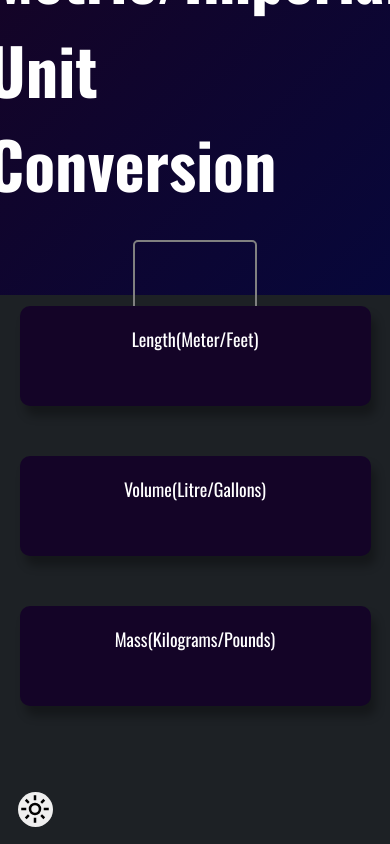
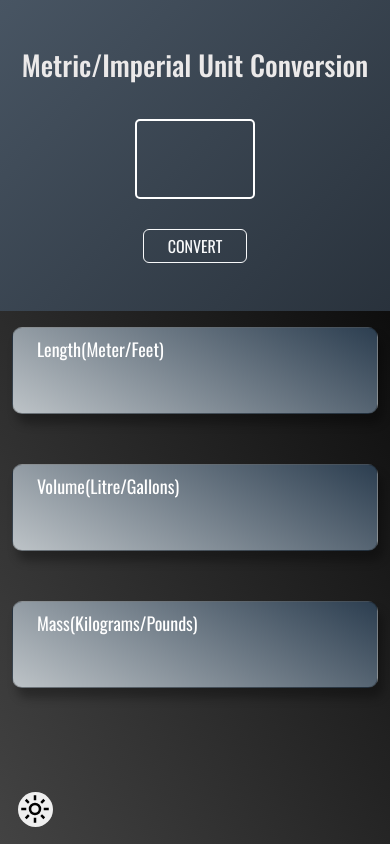
Before and after one commit to kinzemam/unit-converter, a plain HTML site: page index.html in a window 390 px wide. Both pictures are taken after a click on the button 35 px from the left and 809 px from the top of the page. Drawn offline with nearby package versions, Linux system fonts and the light colour scheme.

Commit message:
added responsiveness across devices and improved ui

```diff
--- a/index.html
+++ b/index.html
@@ -1,32 +1,38 @@
 <!DOCTYPE html>
 <html lang="en">
+
 <head>
     <meta charset="UTF-8">
     <meta name="viewport" content="width=device-width, initial-scale=1.0">
     <title>Document</title>
+
+    <link rel="preconnect" href="https://fonts.googleapis.com">
+    <link rel="preconnect" href="https://fonts.gstatic.com" crossorigin>
+    <link href="https://fonts.googleapis.com/css2?family=Oswald:wght@200..700&display=swap" rel="stylesheet">
+    <link href="https://cdn.jsdelivr.net/npm/bootstrap@5.3.8/dist/css/bootstrap.min.css" rel="stylesheet"
+        integrity="sha384-sRIl4kxILFvY47J16cr9ZwB07vP4J8+LH7qKQnuqkuIAvNWLzeN8tE5YBujZqJLB" crossorigin="anonymous">
     <link rel="stylesheet" href="style.css">
-    <link rel="preconnect" href="https://fonts.googleapis.com">
-<link rel="preconnect" href="https://fonts.gstatic.com" crossorigin>
-<link href="https://fonts.googleapis.com/css2?family=Oswald:wght@200..700&display=swap" rel="stylesheet">
 </head>
+
 <body>
-    <header id="head">
-    <h1>Metric/Imperial Unit Conversion</h1>
-    <input type="text" name="" id="input-el">
-    <button id="convert-btn">CONVERT</button>
+    <header class="container-fluid mx-0 py-5">
+        <p class="h1" id="head">Metric/Imperial Unit Conversion</p>
+        <input type="text" name="" id="input-el">
+        <button id="convert-btn" class="btn btn-outline-dark px-4 py-1">CONVERT</button>
     </header>
-    <div class="main">
-        <div class="container">
-            <p>Length(Meter/Feet)</p>
-            <p id="len-cont" class="content"></p>
+
+    <div class="main container-fluid py-3">
+        <div class="container card px-4 pt-2">
+            <p class="text-left ">Length(Meter/Feet)</p>
+            <p id="len-cont" class="content "></p>
         </div>
-        <div class="container">
-            <p>Volume(Litre/Gallons)</p>
-            <p id="vol-cont" class="content"></p>
+        <div class="container card px-0 py-0">
+            <p class="text-left px-4 pt-2">Volume(Litre/Gallons)</p>
+            <p id="vol-cont" class="content px-4 pt-2"></p>
         </div>
-        <div class="container">
-            <p>Mass(Kilograms/Pounds)</p>
-            <p id="mass-cont" class="content"></p>
+        <div class="container card px-0 py-0">
+            <p class="text-left px-4 pt-2">Mass(Kilograms/Pounds)</p>
+            <p id="mass-cont" class="content px-4 pt-2"></p>
         </div>
     </div>
     <div id='theme-el' class="theme">
@@ -34,4 +40,5 @@
     </div>
     <script src="script.js"></script>
 </body>
+
 </html>
--- a/script.js
+++ b/script.js
@@ -11,9 +11,9 @@
 const massEl = document.getElementById('mass-cont')
 const myBtn = document.getElementById('convert-btn')
 const themeBtn = document.getElementById('theme-btn')
-const headEl = document.getElementById('head')
+const headEl = document.querySelector('header')
 const bodyEl = document.querySelector('body')
-const containerEl = document.querySelectorAll('.container')
+const containerEl = document.querySelectorAll('.card')
 const themeEl = document.querySelector('.theme button')
 myBtn.addEventListener("click", function () {
     volEl.textContent = ''
@@ -36,10 +36,18 @@
 themeBtn.addEventListener('click', function(){
     bodyEl.classList.toggle('main-dark')
     containerEl.forEach(function (container) {
-        container.classList.toggle('container-dark')
+
+        container.classList.toggle('container-dark');
+        container.classList.toggle('light-text')
     })
+    myBtn.classList.toggle('btn-outline-light');
+    myBtn.classList.toggle('btn-outline-dark');
     headEl.classList.toggle('head-dark')
     themeBtn.classList.toggle('light-btn')
+    inputEl.style.borderColor = 'white';
 
+    document.querySelectorAll('.content').forEach((e) => {
+        e.classList.toggle('dark-text')
+    })
     // console.log(themeEl)
 })
--- a/style.css
+++ b/style.css
@@ -1,21 +1,18 @@
 * {
-    margin: 0;
-    padding: 0;
     font-family: "Oswald", sans-serif;
     font-optical-sizing: auto;
     /* font-weight: <weight>; */
     font-style: normal;
-
 }
 
 body {
-    background: rgba(245, 245, 220, 0.644);
+    background: linear-gradient(300deg, beige,#E2E2E2);
+    height: 100vh;
 }
 .main-dark{
-    background: #1d2125;
+    background: linear-gradient(240deg, #000000, #434343);
 }
 header {
-    height: 35vh;
     width: 100%;
     box-sizing: border-box;
     display: flex;
@@ -23,19 +20,17 @@
     justify-content: center;
     align-items: center;
     gap: 30px;
-    background: blueviolet;
-    color: white;
+    /* background: linear-gradient(120deg, #1D2B64, #F8CDDA); */
+    background: linear-gradient(120deg, #757F9A, #D7DDE8);
+    color: black;
 }
 
-header h1 {
-    font-size: 4rem;
-}
 
 header input {
     width: 120px;
     height: 80px;
     border-radius: 5px;
-    border: 2px solid grey;
+    border: 2px solid black;
     background: none;
     font-size: 3rem;
     color: white;
@@ -43,9 +38,6 @@
 }
 
 header button {
-    width: 95px;
-    height: 35px;
-    color: blueviolet;
     font-weight: 600;
     border-radius: 3px;
     border: 1px solid grey;
@@ -53,36 +45,28 @@
 
 .head-dark{
     /* background: #a855f7; */
-    background: linear-gradient(135deg,rgb(20, 4, 39), rgb(7, 7, 58));
-    /* color: rgb(51, 50, 50); */
+    background: linear-gradient(135deg,#485563, #29323c);
+    color: rgb(235, 233, 233);
 }
 
 .main {
-    height: 50vh;
-    width: 100%;
-    display: flex;
-    flex-direction: column;
-    align-items: center;
-    justify-content: center;
+    display: grid;
+    grid-template-rows: 1fr 1fr 1fr;
     gap: 50px;
     color: blueviolet;
 }
 
-.container {
+.card {
     font-size: large;
-    width: 90%;
-    height: 80px;
-    background: white;
     border-radius: 10px;
-    text-align: center;
     padding-top: 20px;
-    /* border: 1px solid darkblue; */
+    border: 1px solid rgba(0, 0, 0, 0.25);
     box-shadow: 5px 10px 10px rgba(0, 0 , 0 , 0.3);
 }
 
 .container-dark{
-    background: rgb(20, 4, 39);
-    color: #ffffff;
+    background: linear-gradient(30deg, #bdc3c7,#2c3e50);
+    color: #000;
 }
 
 
@@ -128,3 +112,12 @@
     background-position: center;
     background-size: 30px;
 }
+
+
+.dark-text{
+    color: #000;
+}
+
+.light-text{
+    color: white;
+}
```
